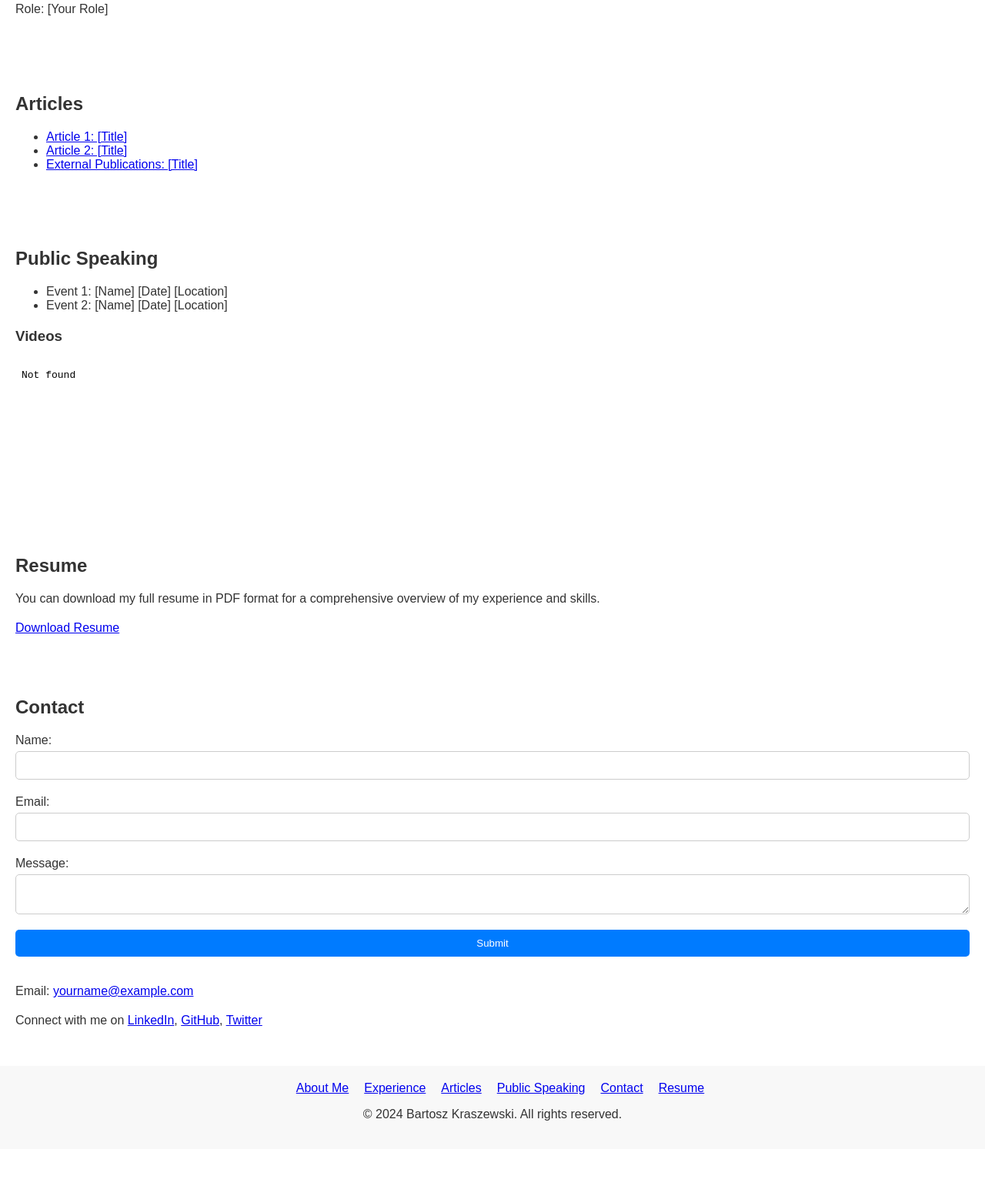
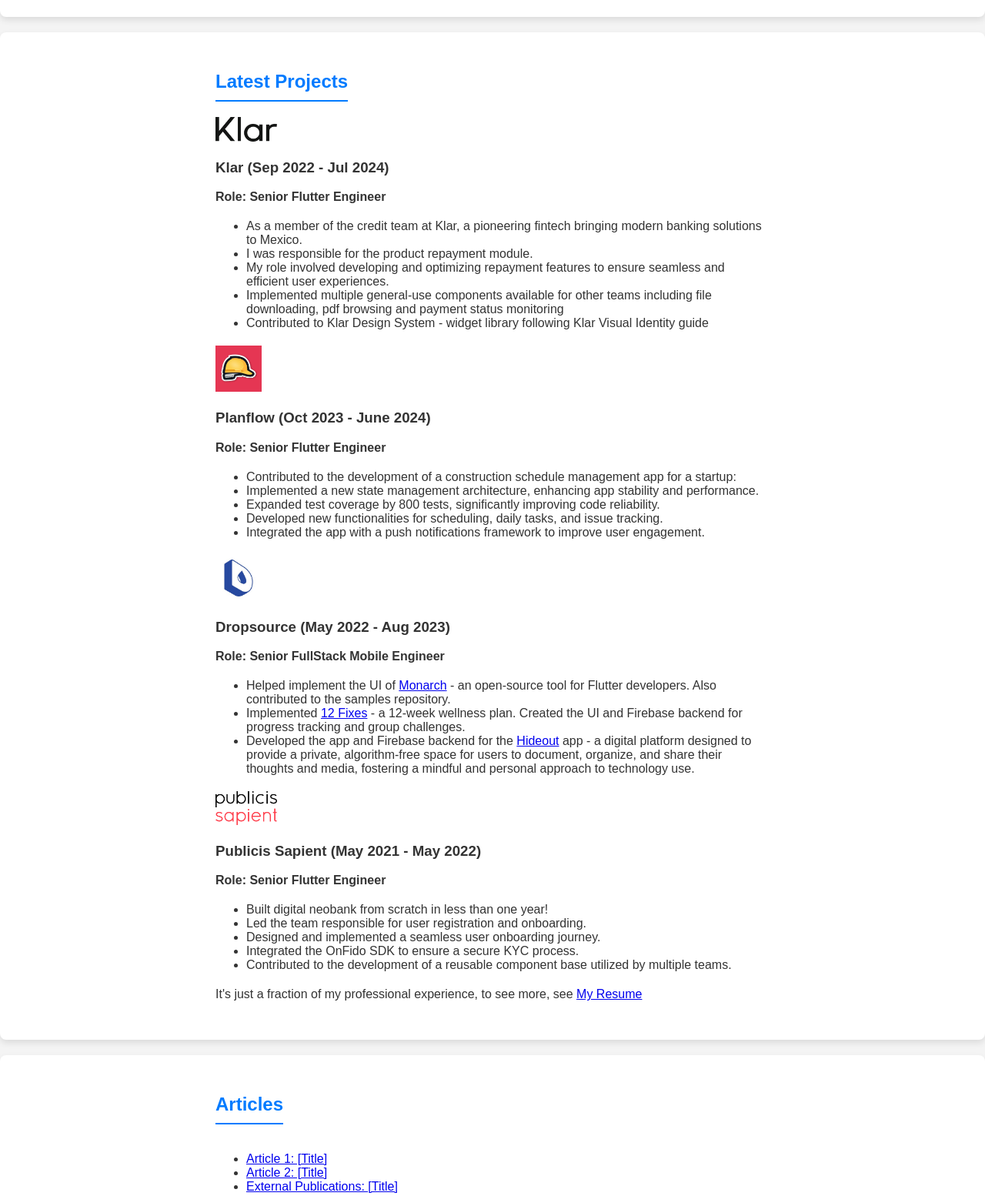
Before and after one commit to bkraszewski/landing, a plain HTML site: page index.html in a window 1280 px wide. Shown: the part 1202-2756 px from the top of the page at 77% size. Before the commit the page ends 2695 px from the top, so only its background shows below. Drawn offline with Linux system fonts and the light colour scheme.

Commit message:
more content added

```diff
--- a/index.html
+++ b/index.html
@@ -1,13 +1,16 @@
 <!DOCTYPE html>
 <html lang="en">
+
 <head>
     <meta charset="UTF-8">
     <meta name="viewport" content="width=device-width, initial-scale=1.0">
     <title>Senior Mobile Apps Freelancer - Bartosz Kraszewski</title>
     <link rel="stylesheet" href="styles.css">
 </head>
+
 <body>
     <header>
+        <div class="container">
             <div class="logo">bkd.dev</div>
             <nav>
                 <ul>
@@ -19,18 +22,28 @@
                     <li><a href="#resume">Resume</a></li>
                 </ul>
             </nav>
+        </div>
     </header>
     <section class="hero">
-        <!-- <img src="images/img.jpg" alt="Bartosz Kraszewski Photo"> -->
+        <div class="container">
+            <img src="images/me.jpeg" alt="Bartosz Kraszewski Photo">
             <h1>Experienced Mobile Apps Freelancer</h1>
             <p>Bringing innovative mobile app solutions to life</p>
             <a href="#contact" class="button">Get in Touch</a>
+        </div>
     </section>
-    <section id="about">
+    <section id="about" class="content">
+        <div class="container">
             <h2>About Me</h2>
-        <p>Hello! I'm Bartosz Kraszewski, a seasoned mobile full-stack developer with 13 years of experience in the tech industry. Over the years, I've honed my skills in both front-end and back-end development, specializing in creating robust and scalable mobile applications.</p>
-        <p>My expertise lies in using Flutter to build cross-platform mobile apps and integrating them seamlessly with powerful back-end services using Firebase and Node.js. I'm also well-versed in cloud technologies, ensuring that the apps I develop are not only functional but also secure and efficient.</p>
-        <p>I firmly believe in the principles of Test-Driven Development (TDD) and make it a point to incorporate unit testing in all my projects. This approach helps me deliver high-quality code and ensures that the apps perform reliably under various conditions.</p>
+            <p>Hello! I'm Bartosz Kraszewski, a seasoned mobile full-stack developer with 13 years of experience in the
+                tech industry. Over the years, I've honed my skills in both front-end and back-end development,
+                specializing in creating robust and scalable mobile applications.</p>
+            <p>My expertise lies in using Flutter to build cross-platform mobile apps and integrating them seamlessly
+                with powerful back-end services using Firebase and Node.js. I'm also well-versed in cloud technologies,
+                ensuring that the apps I develop are not only functional but also secure and efficient.</p>
+            <p>I firmly believe in the principles of Test-Driven Development (TDD) and make it a point to incorporate
+                unit testing in all my projects. This approach helps me deliver high-quality code and ensures that the
+                apps perform reliably under various conditions.</p>
             <h3>Skills</h3>
             <ul>
                 <li>Flutter</li>
@@ -40,34 +53,91 @@
                 <li>Firebase</li>
                 <li>Node.js</li>
                 <li>Typescript</li>
+                <li>Java</li>
+                <li>Kotlin</li>
             </ul>
-        <p>In addition to my professional pursuits, I'm also an amateur squash player, which keeps me active and provides a great balance to my coding life.</p>
-        <p>I am always excited to take on new challenges and look forward to collaborating with clients who are passionate about bringing innovative mobile app solutions to life.</p>
+            <p>In addition to my professional pursuits, I'm also an amateur squash player, which keeps me active and
+                provides a great balance to my coding life.</p>
+            <p>I am always excited to take on new challenges and look forward to collaborating with clients who are
+                passionate about bringing innovative mobile app solutions to life.</p>
+        </div>
     </section>
-    <section id="experience">
+    <section id="experience" class="content">
+        <div class="container">
             <h2>Latest Projects</h2>
             <div class="project">
-            <img src="[project1.jpg]" alt="Project 1">
-            <h3>Project 1</h3>
-            <p>[Description]</p>
-            <p>Role: [Your Role]</p>
+                <img src="images/klar_logo.png" alt="Klar Logo">
+                <h3>Klar (Sep 2022 - Jul 2024)</h3>
+                <p><b>Role: Senior Flutter Engineer</b></p>
+                <ul>
+                    <li>As a member of the credit team at Klar, a pioneering fintech bringing modern banking solutions
+                        to
+                        Mexico.</li>
+                    <li>I was responsible for the product repayment module. </li>
+                    <li>My role involved developing and optimizing
+                        repayment features to ensure seamless and efficient user experiences. </li>
+                    <li>Implemented multiple general-use components available for other teams including file
+                        downloading, pdf
+                        browsing and payment status monitoring</li>
+                    <li>Contributed to Klar Design System - widget library following Klar Visual Identity guide</li>
+                </ul>
             </div>
             <div class="project">
-            <img src="[project2.jpg]" alt="Project 2">
-            <h3>Project 2</h3>
-            <p>[Description]</p>
-            <p>Role: [Your Role]</p>
+                <img src="images/planflow_logo.webp" alt="Planflow Logo">
+                <h3>Planflow (Oct 2023 - June 2024)</h3>
+                <p><b>Role: Senior Flutter Engineer</b></p>
+                <ul>
+                    <li>Contributed to the development of a construction schedule management app for a startup:</li>
+
+                    <li>Implemented a new state management architecture, enhancing app stability and performance.</li>
+                    <li>Expanded test coverage by 800 tests, significantly improving code reliability.</li>
+                    <li>Developed new functionalities for scheduling, daily tasks, and issue tracking.</li>
+                    <li>Integrated the app with a push notifications framework to improve user engagement.</li>
+                </ul>
+            </div>
+            <div class="project">
+                <img src="images/dropsource_logo.jpeg" alt="Dropsource Logo">
+                <h3>Dropsource (May 2022 - Aug 2023)</h3>
+                <p><b>Role: Senior FullStack Mobile Engineer</b></p>
+                <ul>
+                    <li>Helped implement the UI of <a href="https://monarchapp.io/">Monarch</a> - an open-source
+                        tool for Flutter developers. Also contributed to the samples repository.</li>
+                    <li>Implemented <a href="https://www.12fixes.com/">12 Fixes</a> - a 12-week wellness plan.
+                        Created the UI and Firebase backend for progress tracking and group challenges.</li>
+                    <li>Developed the app and Firebase backend for the <a href="https://joinhideout.io/">Hideout</a>
+                        app - a digital platform designed to provide a private, algorithm-free space for users to
+                        document, organize, and share their thoughts and media, fostering a mindful and personal
+                        approach to technology use.</li>
+                </ul>
+            </div>
+            <div class="project">
+                <img src="images/publicis_logo.png" alt="Publicis Logo">
+                <h3>Publicis Sapient (May 2021 - May 2022)</h3>
+                <p><b>Role: Senior Flutter Engineer</b></p>
+                <ul>
+                    <li>Built digital neobank from scratch in less than one year!</li>
+                    <li>Led the team responsible for user registration and onboarding.</li>
+                    <li>Designed and implemented a seamless user onboarding journey.</li>
+                    <li>Integrated the OnFido SDK to ensure a secure KYC process.</li>
+                    <li>Contributed to the development of a reusable component base utilized by multiple teams.</li>
+                </ul>
+            </div>
+
+            <p>It's just a fraction of my professional experience, to see more, see <a href="#resume">My Resume</a></p>
         </div>
     </section>
-    <section id="articles">
+    <section id="articles" class="content">
+        <div class="container">
             <h2>Articles</h2>
             <ul>
                 <li><a href="[article1-link]">Article 1: [Title]</a></li>
                 <li><a href="[article2-link]">Article 2: [Title]</a></li>
                 <li><a href="[external-link]">External Publications: [Title]</a></li>
             </ul>
+        </div>
     </section>
-    <section id="speaking">
+    <section id="speaking" class="content">
+        <div class="container">
             <h2>Public Speaking</h2>
             <ul>
                 <li>Event 1: [Name] [Date] [Location]</li>
@@ -75,13 +145,18 @@
             </ul>
             <h3>Videos</h3>
             <iframe src="[video-link]" frameborder="0" allowfullscreen></iframe>
+        </div>
     </section>
-    <section id="resume">
+    <section id="resume" class="content">
+        <div class="container">
             <h2>Resume</h2>
-        <p>You can download my full resume in PDF format for a comprehensive overview of my experience and skills.</p>
+            <p>You can download my full resume in PDF format for a comprehensive overview of my experience and skills.
+            </p>
             <a href="[your-resume.pdf]" class="button">Download Resume</a>
+        </div>
     </section>
-    <section id="contact">
+    <section id="contact" class="content">
+        <div class="container">
             <h2>Contact</h2>
             <form action="submit_form.php" method="post">
                 <label for="name">Name:</label>
@@ -92,10 +167,14 @@
                 <textarea id="message" name="message" required></textarea>
                 <button type="submit">Submit</button>
             </form>
-        <p>Email: <a href="mailto:yourname@example.com">yourname@example.com</a></p>
-        <p>Connect with me on <a href="[LinkedIn-link]">LinkedIn</a>, <a href="[GitHub-link]">GitHub</a>, <a href="[Twitter-link]">Twitter</a></p>
+            <p>Email: <a href="mailto:bkraszewski@gmail.com">bkraszewski@gmail.com</a></p>
+            <p>Connect with me on <a href="https://linkedin.com/in/bkraszewski" target="_blank">LinkedIn</a>, <a
+                    href="https://github.com/bkraszewski" target="_blank">GitHub</a>, <a
+                    href="https://x.com/BartoszKraszew1" target="_blank">Twitter</a></p>
+        </div>
     </section>
     <footer>
+        <div class="container">
             <nav>
                 <ul>
                     <li><a href="#about">About Me</a></li>
@@ -107,6 +186,8 @@
                 </ul>
             </nav>
             <p>&copy; 2024 Bartosz Kraszewski. All rights reserved.</p>
+        </div>
     </footer>
 </body>
+
 </html>
--- a/styles.css
+++ b/styles.css
@@ -3,20 +3,29 @@ body {
     margin: 0;
     padding: 0;
     color: #333;
+    background-color: #f4f4f4;
+}
+
+.container {
+    max-width: 720px;
+    margin: 0 auto;
+    padding: 0 20px;
 }
 
 header {
     background-color: #f8f8f8;
     padding: 10px 20px;
-    display: flex;
+    /* display: flex; */
     justify-content: space-between;
-    align-items: center;
-    flex-wrap: wrap;
+    align-items: left;
+    /* flex-wrap: wrap; */
 }
 
 header .logo {
     font-size: 24px;
     font-weight: bold;
+    text-align: start;
+    padding: 10px 20px;
 }
 
 header nav ul {
@@ -73,11 +82,19 @@ header nav ul li a {
 
 section {
     padding: 30px 20px;
+    margin: 20px 0;
+    background-color: white;
+    border-radius: 8px;
+    box-shadow: 0 4px 8px rgba(0, 0, 0, 0.1);
 }
 
 section h2 {
     font-size: 24px;
     margin-bottom: 20px;
+    color: #007BFF;
+    border-bottom: 2px solid #007BFF;
+    display: inline-block;
+    padding-bottom: 10px;
 }
 
 section p, section ul, section iframe {
@@ -85,7 +102,8 @@ section p, section ul, section iframe {
 }
 
 .project img {
-    width: 100%;
+    max-width: 80px;
+    max-height: 60px;
     height: auto;
 }
 
@@ -138,4 +156,49 @@ footer nav ul li {
     margin-left: 20px;
 }
 
-footer
+footer nav ul li a {
+    text-decoration: none;
+    color: #333;
+}
+
+footer p {
+    margin: 0;
+    font-size: 14px;
+    color: #666;
+}
+
+@media (max-width: 768px) {
+    header {
+        justify-content: center;
+    }
+
+    header nav ul {
+        flex-direction: column;
+        align-items: center;
+    }
+
+    header nav ul li {
+        margin: 10px 0;
+    }
+
+    .hero h1 {
+        font-size: 24px;
+    }
+
+    .hero p {
+        font-size: 14px;
+    }
+
+    section h2 {
+        font-size: 20px;
+    }
+
+    footer nav ul {
+        flex-direction: column;
+        align-items: center;
+    }
+
+    footer nav ul li {
+        margin: 10px 0;
+    }
+}
```
Also changed, not shown: images/dropsource_logo.jpeg (added), images/img.jpg (deleted), images/klar_logo.png (added), images/me.jpeg (added), images/planflow_logo.webp (added), images/publicis_logo.png (added). Lines whose indentation alone changed are shown as unchanged.
